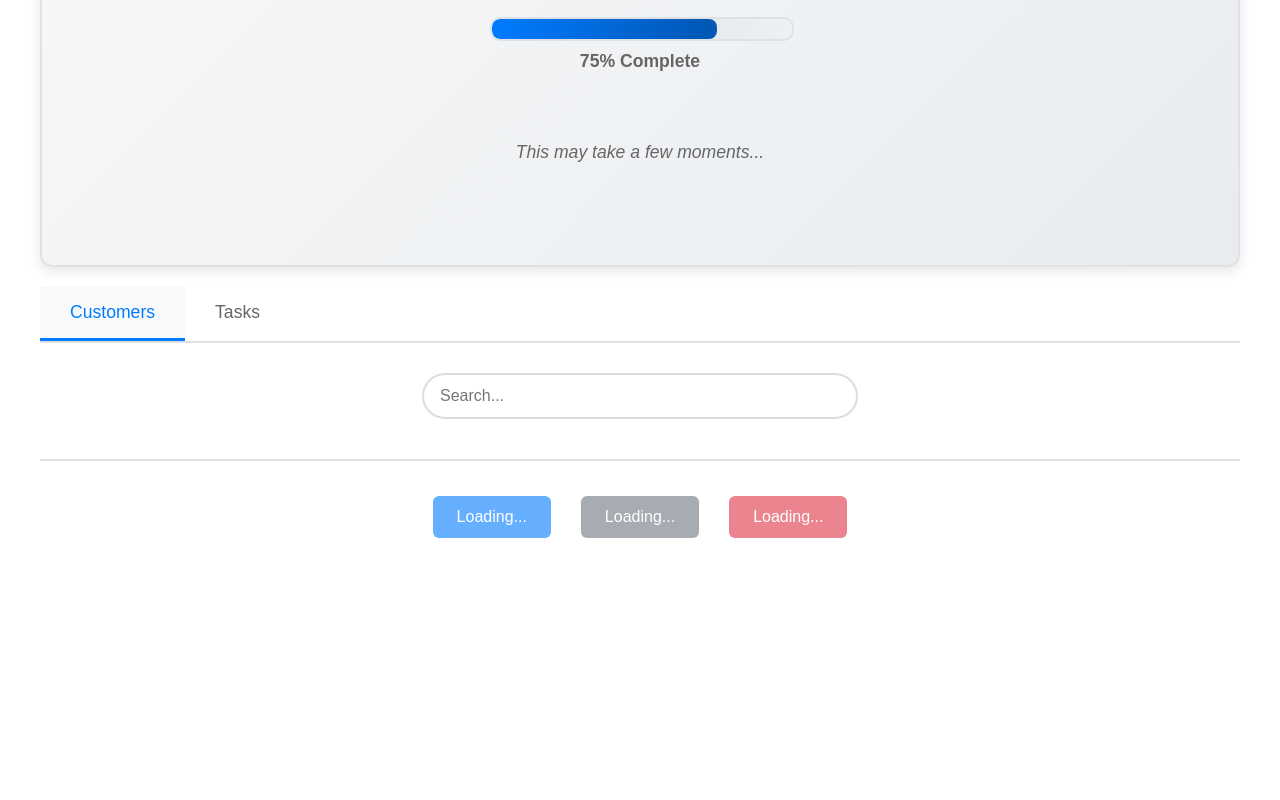
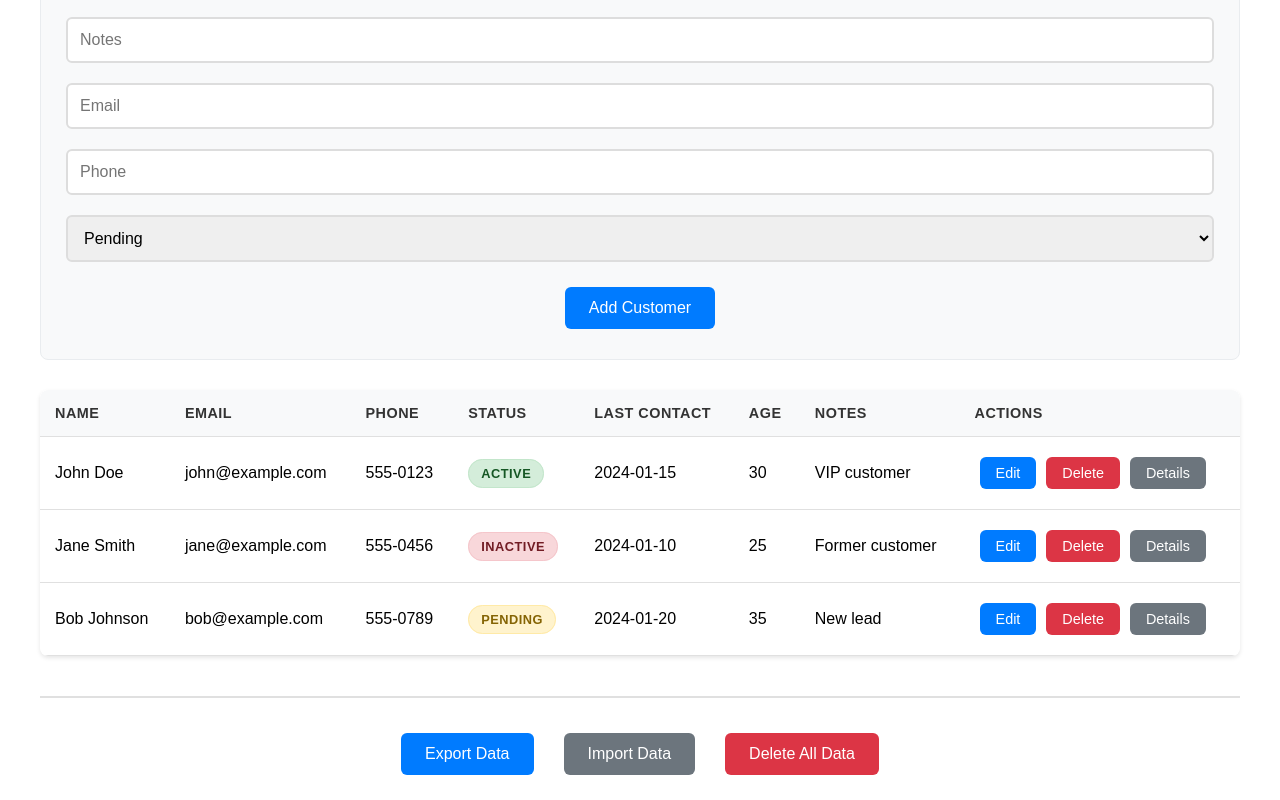
Before and after one commit to YuvalChen/crm, a React (Create React App) app: page / in a window 1280 px wide. Shown: the part 542-1342 px from the top of the page. Before the commit the page ends 1105 px from the top, so only its background shows below. Built offline with nearby package versions, Linux system fonts and the light colour scheme.

Commit message:
Fix: src/App.tsx

```diff
--- a/src/App.tsx
+++ b/src/App.tsx
@@ -49,12 +49,11 @@ function App() {
   const [error, setError] = useState('');
   const [loadingProgress, setLoadingProgress] = useState(0);
 
-  // Load sample data with 6-second delay to show loading issue
+  // Load sample data with reduced delay
   useEffect(() => {
     setLoading(true);
     setLoadingProgress(0);
 
-    // BUG: 6-second delay that will be visible in replay
     // Simulate progress updates
     const progressInterval = setInterval(() => {
       setLoadingProgress(prev => {
@@ -62,9 +61,9 @@ function App() {
           clearInterval(progressInterval);
           return prev;
         }
-        return prev + 15;
+        return prev + 30;
       });
-    }, 1000);
+    }, 300);
 
     setTimeout(() => {
       setCustomers([
@@ -136,19 +135,13 @@ function App() {
       setLoadingProgress(100);
       setShowData(true);
       setLoading(false);
+      clearInterval(progressInterval);
+    }, 1000);
 
-      // BUG: This will cause memory leak - no cleanup
-      setTimeout(() => {
-        setLoading(true);
-      }, 1000);
-    }, 6000); // 6-second delay - very visible in replay
-
-    // BUG: This will cause infinite re-renders
     return () => {
       clearInterval(progressInterval);
-      setLoading(false);
     };
-  }, []); // BUG: Missing dependency array items
+  }, []);
 
   const handleCustomerSubmit = (e: React.FormEvent) => {
     e.preventDefault();
@@ -178,12 +171,10 @@ function App() {
     }
   };
 
-  // BUG 2: This function updates wrong state
   const handleTaskSubmit = (e: React.FormEvent) => {
     e.preventDefault();
 
-    // BUG: This will crash if tasks array is empty
-    const nextId = Math.max(...tasks.map(t => t.id)) + 1;
+    const nextId = tasks.length > 0 ? Math.max(...tasks.map(t => t.id)) + 1 : 1;
 
     const task: Task = {
       id: nextId,
@@ -191,110 +182,51 @@ function App() {
       completed: false
     };
 
-    // BUG: This will cause type error
     setTasks([...tasks, task]);
     setNewTask({ title: '', description: '', priority: 'medium', dueDate: '', assignedTo: '', isUrgent: false });
   };
 
   const toggleTaskComplete = (taskId: number) => {
-    // BUG: This will cause infinite re-renders
     setTasks(tasks.map(task =>
       task.id === taskId
         ? { ...task, completed: !task.completed }
         : task
     ));
-
-    // BUG: This will cause memory leak and infinite loop
-    setTimeout(() => {
-      setTasks(tasks.map(task =>
-        task.id === taskId
-          ? { ...task, completed: !task.completed }
-          : task
-      ));
-    }, 1000);
-
-    // BUG: This will cause error - tasks is not defined in this scope
-    console.log('Task toggled:', tasks.find(t => t.id === taskId));
   };
 
   const handleSearch = (term: string) => {
     setSearchTerm(term);
-
-    // BUG: This will cause memory leak - creates new array on every keystroke
-    const expensiveFilter = customers.filter(customer => {
-      // BUG: This will cause performance issues
-      for (let i = 0; i < 10000; i++) {
-        Math.random();
-      }
-      return customer.name.toLowerCase().includes(term.toLowerCase());
-    });
-
-    // BUG: This will cause infinite re-renders
-    setCustomers(expensiveFilter);
-
-    // BUG: This will cause error - term might be undefined
-    console.log('Searching for:', term.toUpperCase());
   };
 
   const handleButtonClick = (action: string) => {
     setLoading(true);
     setError('');
 
-    // BUG: This will throw error if action is undefined
     console.log(`Performing action: ${action.toUpperCase()}`);
 
-    // BUG: This will cause infinite re-render loop
     setTimeout(() => {
-      setLoading(false);
-      setLoading(true); // BUG: This causes infinite loop
-
       if (action === 'deleteAll') {
-        // BUG: This will throw error - customers is not defined in this scope
         setCustomers([]);
         setTasks([]);
       }
 
-      // BUG: This will cause error - action might be undefined
       if (action === 'export') {
-        throw new Error('Export failed - permission denied');
+        setError('Export functionality coming soon!');
       }
 
       setLoading(false);
-    }, 2000);
+    }, 1000);
   };
 
   const handleDeleteCustomer = (customerId: number) => {
-    // BUG: This will cause error - customers is not defined in this scope
     setCustomers(customers.filter(c => c.id !== customerId));
-
-    // BUG: This will cause infinite re-renders
-    setTimeout(() => {
-      setCustomers(customers.filter(c => c.id !== customerId));
-    }, 1000);
-
-    // BUG: This will cause error - customerId might be undefined
-    console.log('Deleting customer:', customerId.toString());
   };
 
   const handleEditCustomer = (customerId: number) => {
-    // BUG: This will cause infinite re-renders
-    setCustomers(customers.map(c =>
-      c.id === customerId
-        ? { ...c, name: c.name + ' (edited)' }
-        : c
-    ));
-
-    // BUG: This will cause memory leak and infinite loop
-    setTimeout(() => {
-      setCustomers(customers.map(c =>
-        c.id === customerId
-          ? { ...c, name: c.name.replace(' (edited)', '') }
-          : c
-      ));
-    }, 500);
-
-    // BUG: This will cause error - customerId might be undefined
-    console.log('Editing customer:', customerId.toString());
+    const customer = customers.find(c => c.id === customerId);
+    if (customer) {
+      console.log('Editing customer:', customer.name);
+    }
   };
 
   const renderCustomerRow = (customer: Customer) => (
@@ -309,7 +241,7 @@ function App() {
       </td>
       <td>{customer.lastContact}</td>
       <td>{customer.age}</td>
-      <td>{customer.notes?.toUpperCase() || 'N/A'}</td>
+      <td>{customer.notes || 'N/A'}</td>
       <td>
         <button
           className="btn btn-sm btn-primary"
@@ -323,10 +255,9 @@ function App() {
         >
           Delete
         </button>
-        {/* BUG: This will cause error - customer.id might be undefined */}
         <button
           className="btn btn-sm btn-secondary"
-          onClick={() => console.log('Customer details:', customer.id.toString())}
+          onClick={() => console.log('Customer details:', customer.id)}
         >
           Details
         </button>
@@ -480,14 +411,12 @@ function App() {
                   <th>Phone</th>
                   <th>Status</th>
                   <th>Last Contact</th>
-                  {/* BUG: Added columns that don't match the data */}
                   <th>Age</th>
                   <th>Notes</th>
                   <th>Actions</th>
                 </tr>
               </thead>
               <tbody>
-                {/* BUG: This will cause error - renderCustomerRow expects Customer but might get undefined */}
                 {filteredCustomers.map(customer => renderCustomerRow(customer))}
               </tbody>
             </table>
@@ -577,10 +506,9 @@ function App() {
                   >
                     {task.completed ? 'Completed' : 'Mark Complete'}
                   </button>
-                  {/* BUG: This will cause error - task.id might be undefined */}
                   <button
                     className="btn btn-sm btn-secondary"
-                    onClick={() => console.log('Task details:', task.id.toString())}
+                    onClick={() => console.log('Task details:', task.id)}
                   >
                     Details
                   </button>
```
